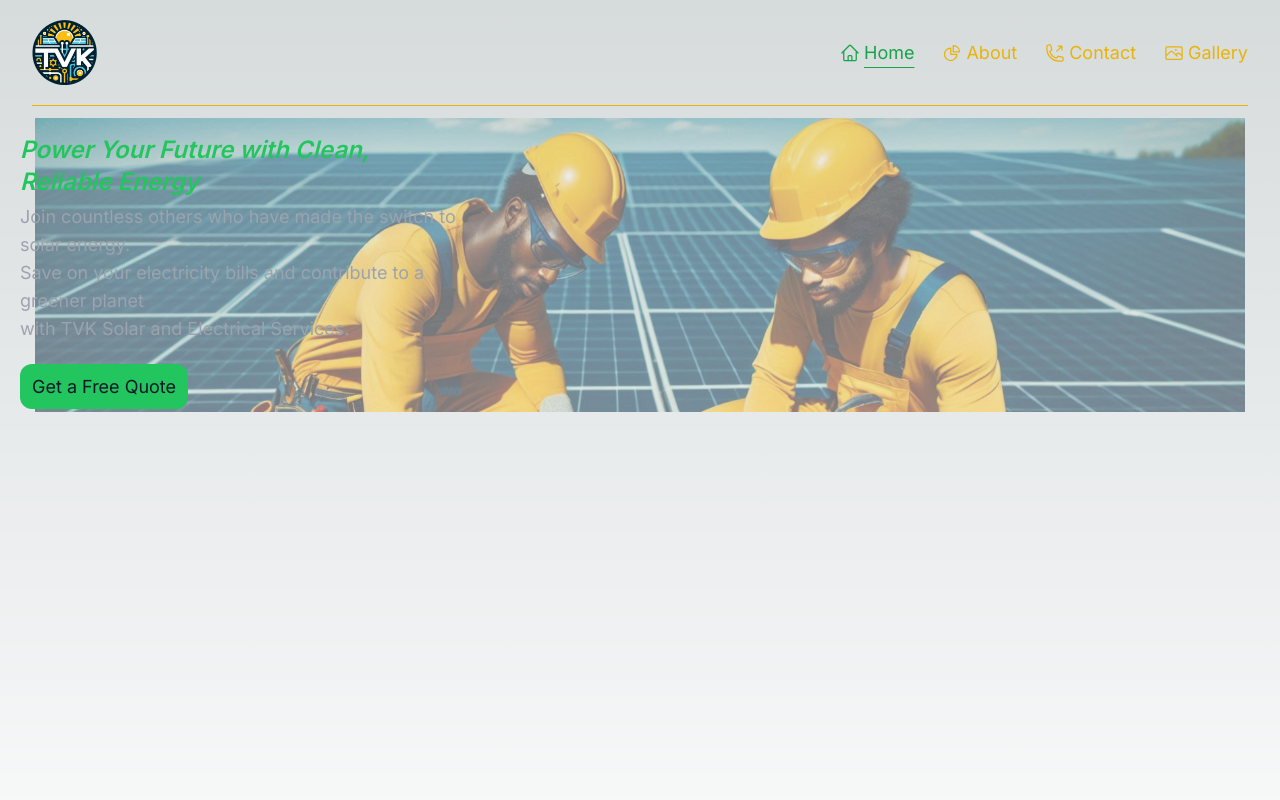
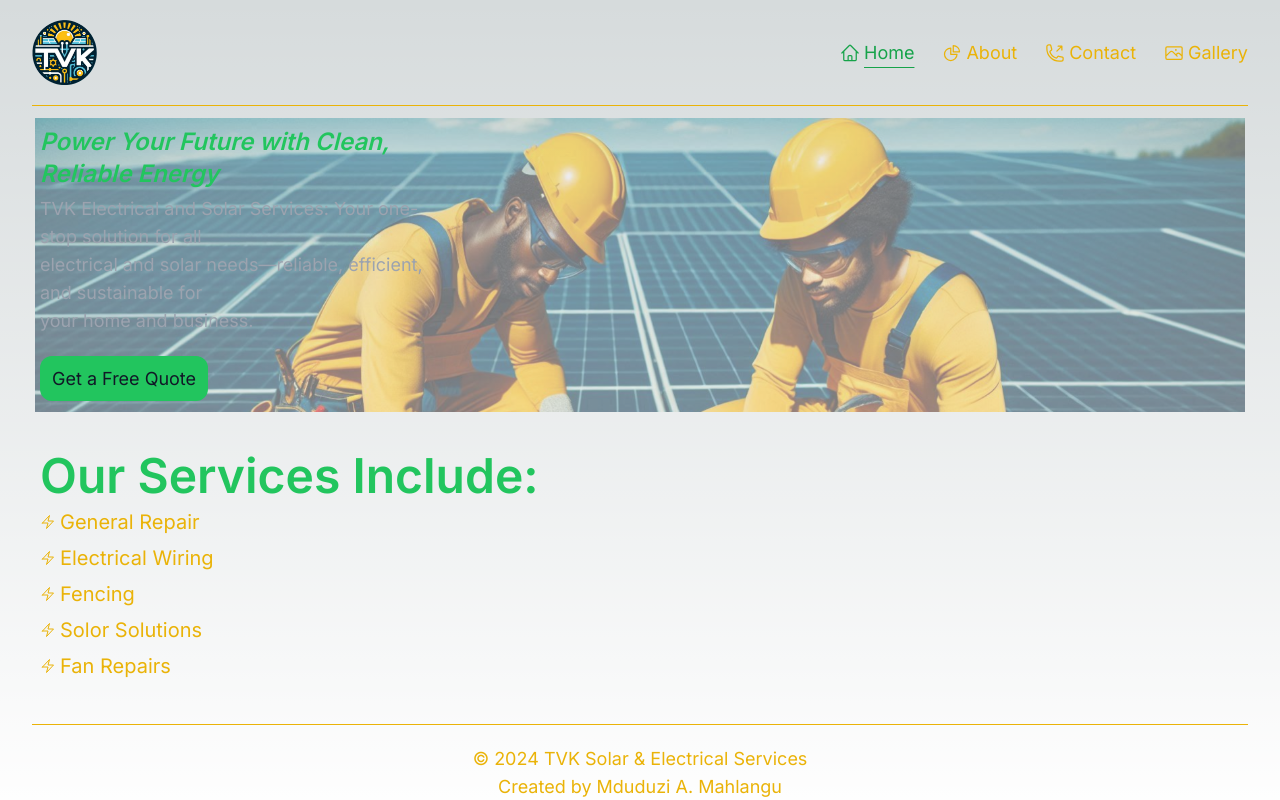
Before and after one commit to abdulmahl/my-portfolio, a Next.js app: page / in a window 1280 px wide. Shown: the top 800 px of the page. Built offline with nearby package versions, Linux system fonts and the light colour scheme.

Commit message:
Added a Our sevices section on the home page.

```diff
--- a/app/page.js
+++ b/app/page.js
@@ -1,14 +1,16 @@
 import Header from "./ui/header";
 import Footer from "./ui/footer";
 import HeroSection from "./ui/heroSection";
+import OurServicesSection from "./ui/ourServicesSection";
 
 export default function Home() {
   return (
     <>
       <Header />
 
-      <main className="flex h-screen flex-col items-center justify-between">
+      <main className="flex flex-col">
         <HeroSection />
+        <OurServicesSection />
       </main>
       <Footer />
     </>
--- a/app/ui/footer.js
+++ b/app/ui/footer.js
@@ -14,7 +14,7 @@
         <Link
           href={"https://my-portfolio-5d0f.onrender.com/"}
           target="_blank"
-          className="hover:text-green-300"
+          className="hover:text-green-500 hover:underline underline-offset-4"
         >
           Mduduzi A. Mahlangu
         </Link>
--- a/app/ui/heroSection.js
+++ b/app/ui/heroSection.js
@@ -6,7 +6,7 @@
   return (
     <>
       <HeroBackgroundImage />
-      <section className={` absolute p-5 md:py-7 md:mr-[220px] lg:mr-[800px]`}>
+      <section className={` absolute p-3 md:p-5 lg:px-10 md:mr-[230px] lg:mr-[800px]`}>
         <h2
           className={
             "text-md text-green-500 font-semibold pb-[1px] md:text-xl lg:pb-[5px] lg:text-2xl"
@@ -19,9 +19,9 @@
             "md:hidden lg:hidden text-sm text-gray-400 pb-[25px] lg:text-lg"
           }
         >
-          Join countless others who have made the switch to solar energy. Save
-          on your electricity bills and contribute to a greener planet with TVK
-          Solar and Electrical Services.
+          TVK Electrical and Solar Services: Your one-stop solution for all
+          electrical and solar needs—reliable, efficient, and sustainable for
+          your home and business.
         </p>
 
         <p
@@ -29,9 +29,9 @@
             "hidden lg:hidden md:block text-gray-400 pb-[25px] lg:text-lg"
           }
         >
-          Join countless others who have made the switch to solar energy. <br />
-          Save on your electricity bills and contribute to a greener planet{" "}
-          <br /> with TVK Solar and Electrical Services.
+          TVK Electrical and Solar Services: Your one-stop solution for <br />{" "}
+          all electrical and solar needs—reliable, efficient, and sustainable{" "}
+          <br /> for your home and business.
         </p>
 
         <p
@@ -39,9 +39,9 @@
             "hidden md:hidden lg:block text-gray-400 pb-[30px] lg:text-lg"
           }
         >
-          Join countless others who have made the switch to solar energy. <br />{" "}
-          Save on your electricity bills and contribute to a greener planet{" "}
-          <br /> with TVK Solar and Electrical Services.
+          TVK Electrical and Solar Services: Your one-stop solution for all <br />
+          electrical and solar needs—reliable, efficient, and sustainable for <br />
+          your home and business.
         </p>
         <Link
           href="/contact"
--- /dev/null
+++ b/app/ui/ourServicesSection.js
@@ -0,0 +1,98 @@
+import React from "react";
+
+export default function OurServicesSection() {
+  return (
+    <section className="p-3 md:p-5 lg:p-10">
+      <h2 className="text-green-500 pb-1 font-semibold text-2xl md:text-4xl lg:text-5xl">
+        Our Services Include:
+      </h2>
+      <ul className="text-yellow-500 leading-8 text-sm md:text-lg md:leading-9 lg:text-xl lg:leading-9">
+        <li className="flex items-center gap-1">
+          <svg
+            xmlns="http://www.w3.org/2000/svg"
+            fill="none"
+            viewBox="0 0 24 24"
+            strokeWidth="1.5"
+            stroke="currentColor"
+            className="size-4"
+          >
+            <path
+              strokeLinecap="round"
+              strokeLinejoin="round"
+              d="m3.75 13.5 10.5-11.25L12 10.5h8.25L9.75 21.75 12 13.5H3.75Z"
+            />
+          </svg>
+          General Repair
+        </li>
+        <li className="flex items-center gap-1">
+          <svg
+            xmlns="http://www.w3.org/2000/svg"
+            fill="none"
+            viewBox="0 0 24 24"
+            strokeWidth="1.5"
+            stroke="currentColor"
+            className="size-4"
+          >
+            <path
+              strokeLinecap="round"
+              strokeLinejoin="round"
+              d="m3.75 13.5 10.5-11.25L12 10.5h8.25L9.75 21.75 12 13.5H3.75Z"
+            />
+          </svg>
+          Electrical Wiring
+        </li>
+        <li className="flex items-center gap-1">
+          <svg
+            xmlns="http://www.w3.org/2000/svg"
+            fill="none"
+            viewBox="0 0 24 24"
+            strokeWidth="1.5"
+            stroke="currentColor"
+            className="size-4"
+          >
+            <path
+              strokeLinecap="round"
+              strokeLinejoin="round"
+              d="m3.75 13.5 10.5-11.25L12 10.5h8.25L9.75 21.75 12 13.5H3.75Z"
+            />
+          </svg>
+          Fencing
+        </li>
+        <li className="flex items-center gap-1">
+          <svg
+            xmlns="http://www.w3.org/2000/svg"
+            fill="none"
+            viewBox="0 0 24 24"
+            strokeWidth="1.5"
+            stroke="currentColor"
+            className="size-4"
+          >
+            <path
+              strokeLinecap="round"
+              strokeLinejoin="round"
+              d="m3.75 13.5 10.5-11.25L12 10.5h8.25L9.75 21.75 12 13.5H3.75Z"
+            />
+          </svg>
+          Solor Solutions
+        </li>
+        <li className="flex items-center gap-1">
+          <svg
+            xmlns="http://www.w3.org/2000/svg"
+            fill="none"
+            viewBox="0 0 24 24"
+            strokeWidth="1.5"
+            stroke="currentColor"
+            className="size-4"
+          >
+            <path
+              strokeLinecap="round"
+              strokeLinejoin="round"
+              d="m3.75 13.5 10.5-11.25L12 10.5h8.25L9.75 21.75 12 13.5H3.75Z"
+            />
+          </svg>
+          Fan Repairs
+        </li>
+      </ul>
+    </section>
+  );
+}
```
